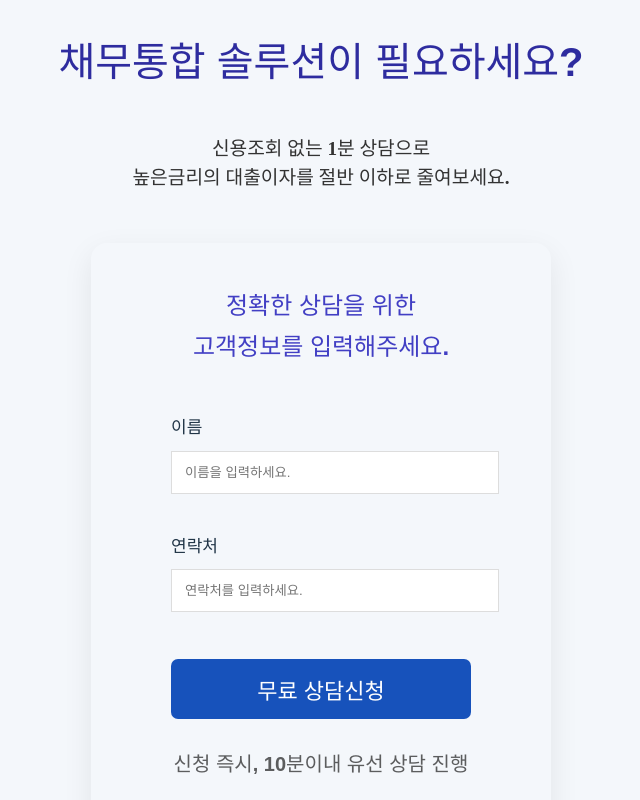
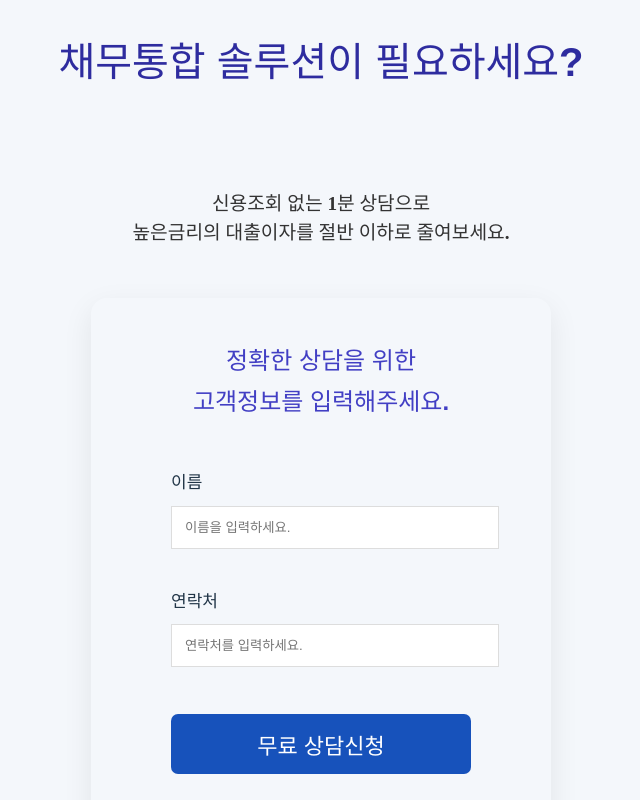
Before and after one commit to tara794600-bot/ziwon, a React (Vite) app: page / in a window 1280 px wide. Shown: the part 3300-4100 px from the top of the page, without its empty margins (319-959 px from the left). Built offline with nearby package versions, Linux system fonts and the light colour scheme.

Commit message:
Update App.css

```diff
--- a/src/App.css
+++ b/src/App.css
@@ -436,7 +436,7 @@ color: #111111d2;
 
 .조회묶음{
 position: relative;
-top: 25px;
+top: 80px;
 
 }
 
```
